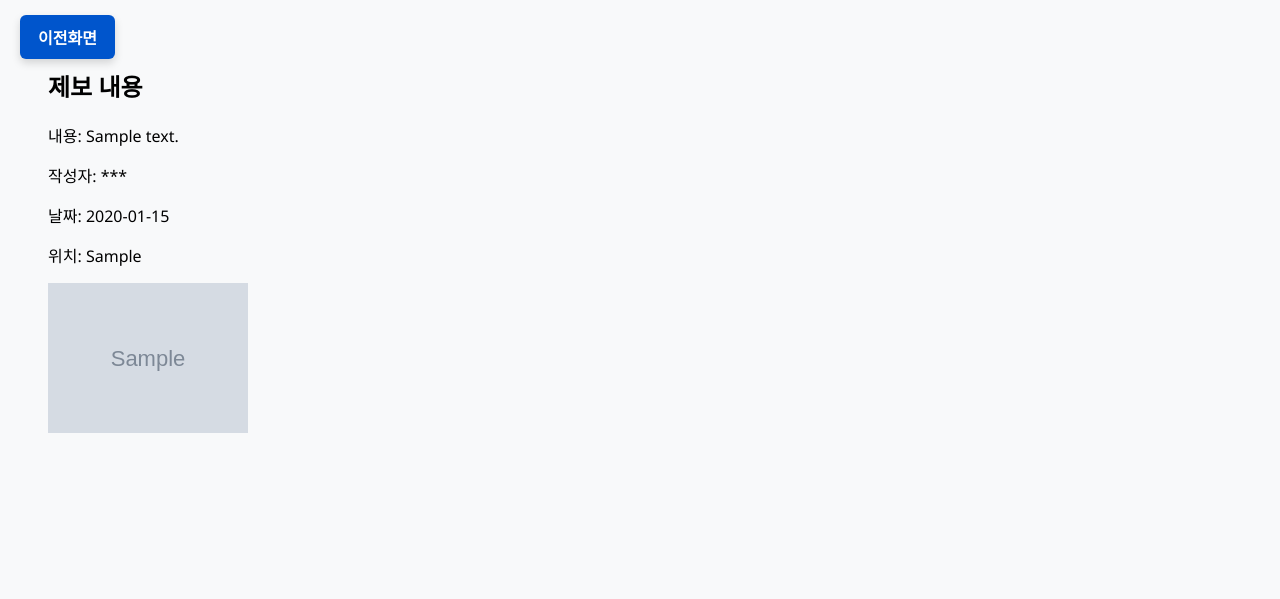
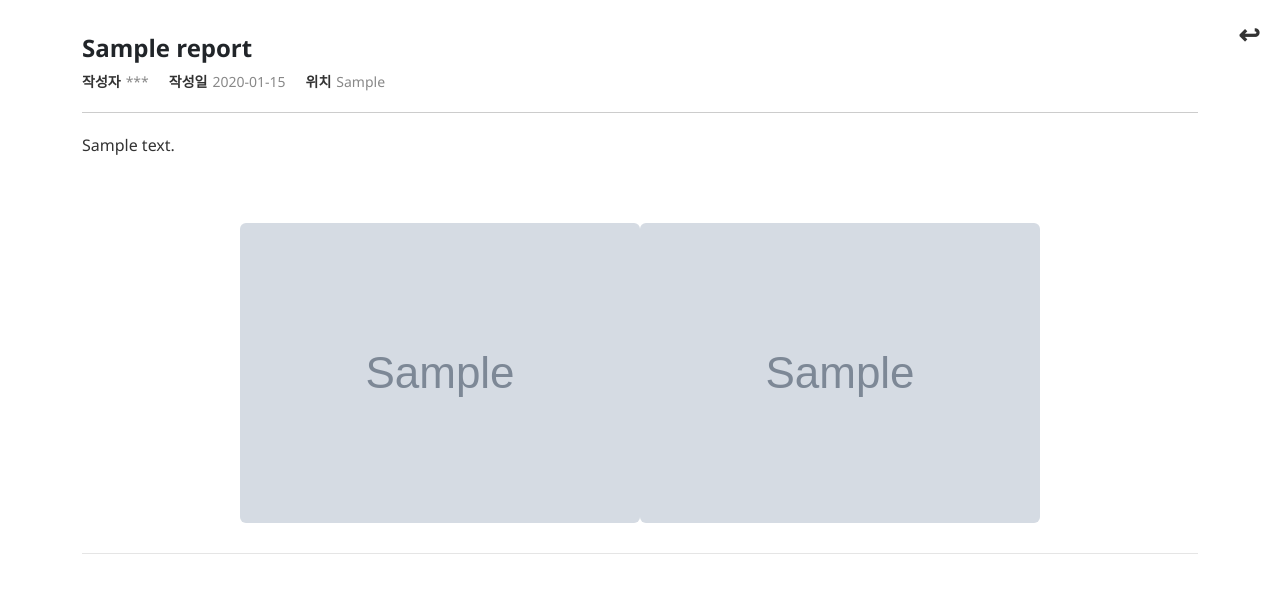
Before and after one commit to 2025-SMHRD-SW-LangIntelligence/TA, a Spring Boot app: page /report/detail/1 in a window 1280 px wide. Shown: the top 599 px of the page. Run offline with Spring Boot 4, Linux system fonts and the light colour scheme; tables that the repository leaves empty hold one stand-in row (values such as "Sample post"); grey boxes marked "Sample" are stand-in pictures.

Commit message:
0625-현식/ 최종

```diff
--- a/src/main/java/com/smhrd/ta/controller/ReportController.java
+++ b/src/main/java/com/smhrd/ta/controller/ReportController.java
@@ -101,7 +101,7 @@ public class ReportController {
 		case "location":
 			results = reportRepository.findByLocationContaining(keyword);
 			break;
-		case "content":
+		case "title":
 		default:
 			results = reportRepository.findByContentContaining(keyword);
 			break;
@@ -173,6 +173,7 @@ public class ReportController {
 	    existingReport.setContent(report.getContent());
 	    existingReport.setLocation(report.getLocation());
 	    existingReport.setWriteDay(LocalDate.now());
+	    existingReport.setTitle(report.getTitle());
 
 	    // 새 이미지 업로드 시 처리
 	    if (!file.isEmpty()) {
--- a/src/main/resources/templates/reportDetail.html
+++ b/src/main/resources/templates/reportDetail.html
@@ -1,119 +1,161 @@
 <!DOCTYPE html>
-<html xmlns:th="http://www.thymeleaf.org">
+<html lang="ko" xmlns:th="http://www.thymeleaf.org">
 <head>
 <meta charset="UTF-8">
-<title>제보 상세</title>
+<title>제보 상세보기</title>
+<link
+	href="https://cdn.jsdelivr.net/npm/bootstrap@5.3.0/dist/css/bootstrap.min.css"
+	rel="stylesheet">
 <style>
 body {
 	font-family: 'Segoe UI', sans-serif;
-      background-color: #f8f9fa;
-      padding: 40px;
+	background-color: #fff;
+	padding: 30px;
 }
-    .report-container {
-      background-color: #fff;
-      border-radius: 10px;
-      padding: 30px;
-      box-shadow: 0 4px 16px rgba(0, 0, 0, 0.1);
+
+.btn-back {
+	position: fixed;
+	top: 15px;
+	right: 20px;
+	background: none;
+	border: none;
+	font-size: 26px;
+	font-weight: bold;
+	color: #333;
+	cursor: pointer;
+	text-decoration: none;
 }
-    .report-header {
+
+.btn-back:hover {
+	color: #000;
+}
+
+.report-title {
+	font-size: 24px;
+	font-weight: bold;
+	margin-bottom: 5px;
+}
+
+.meta-info {
 	display: flex;
-      justify-content: space-between;
+	gap: 20px;
+	font-size: 14px;
+	color: #333;
+	margin-bottom: 20px;
+}
+
+.meta-info .label {
+	font-weight: bold;
+	color: #333;
+	margin-right: 5px;
+}
+
+.meta-info span.value {
+	color: #888;
+}
+
+.content-area {
+	padding: 20px 0;
+	border-top: 1px solid #ccc;
+	margin-top: 20px;
+	color: #333;
+}
+
+.image-container {
+	display: flex;
 	align-items: center;
-      margin-bottom: 30px;
+	justify-content: center;
+	height: auto;
+	margin-top: 30px;
 }
-    .report-title {
-      font-size: 1.8rem;
-      font-weight: bold;
+
+.image-container img {
+	max-width: 100%;
+	max-height: 300px;
+	border-radius: 6px;
 }
-    .report-meta {
-      display: flex;
-      gap: 15px;
-      color: #6c757d;
-      font-size: 0.95rem;
+
+.no-image {
+	color: #999;
 }
-    .report-content {
-      margin-top: 30px;
-      white-space: pre-wrap;
-      font-size: 1.1rem;
-    }
-    .report-image {
-      margin-top: 40px;
-      text-align: center;
-    }
-    .report-image img {
-      max-width: 100%;
-      max-height: 400px;
-      border-radius: 8px;
-      border: 1px solid #ccc;
-    }
+
 .action-buttons {
 	margin-top: 30px;
 	text-align: right;
 }
-    .btn-action {
-      margin-left: 10px;
+
+.action-buttons a, .action-buttons button {
+	background: none;
+	border: none;
+	color: #333;
+	font-size: 14px;
+	padding: 4px 10px;
+	margin-left: 5px;
+	cursor: pointer;
+	text-decoration: none; /* 밑줄 제거 */
+	transition: all 0.2s ease;
+}
+
+.action-buttons a:hover, .action-buttons button:hover {
+	color: #000;
+	box-shadow: 0 1px 4px rgba(0, 0, 0, 0.15);
+	border-radius: 4px;
+}
+
+.action-buttons form {
+	display: inline;
 }
 </style>
-
-
-
 </head>
 <body>
-	<div class="card">
-		<h2>제보 내용</h2>
+	<a th:href="@{/report/list}" class="btn-back">&#x21A9;</a>
 
-		<p>
-			<span class="label">내용:</span> <span th:text="${report.content}">내용
-				없음</span>
-		</p>
-		<p>
-			<span class="label">작성자:</span> <span th:text="${report.maskedId}">작성자
-				없음</span>
-		</p>
-		<p>
-			<span class="label">날짜:</span> <span th:text="${report.writeDay}">날짜
-				없음</span>
-		</p>
-		<p>
-			<span class="label">위치:</span> <span th:text="${report.location}">위치
-				없음</span>
-		</p>
+	<div class="container">
+		<div class="report-title" th:text="${report.title}">제목 들어갈 공간</div>
 
-		<!-- ✅ 뒤로가기 버튼 (우측 상단 고정, 잘 보이도록 스타일링) -->
-		<a th:href="@{/report/list}"
-			style="position: fixed; top: 15px; left: 20px; background-color: #0055cc; color: white; padding: 10px 18px; border-radius: 6px; font-weight: bold; text-decoration: none; box-shadow: 0 4px 8px rgba(0, 0, 0, 0.15); z-index: 1000;">
-			이전화면 </a>
+		<div class="meta-info">
+			<div>
+				<span class="label">작성자</span><span class="value"
+					th:text="${report.maskedId}">작성자</span>
+			</div>
+			<div>
+				<span class="label">작성일</span><span class="value"
+					th:text="${report.writeDay}">날짜</span>
+			</div>
+			<div>
+				<span class="label">위치</span><span class="value"
+					th:text="${report.location}">위치</span>
+			</div>
+		</div>
+
+		<div class="content-area">
+			<p th:text="${report.content}">본문 내용</p>
+		</div>
 
 		<div class="image-container">
-			<div th:if="${report.images != null and !report.images.isEmpty()}">
-				<img th:if="${report.images[0] != null}"
-					th:src="@{${report.images[0].imgUrl}}"
-					style="max-width: 200px; max-height: 200px; margin-bottom: 10px;" />
-
+			<img th:if="${report.imgPath != null}" th:src="@{${report.imgPath}}"
+				alt="제보 이미지" /> <img
+				th:if="${report.images != null and !#lists.isEmpty(report.images)}"
+				th:src="@{${report.images[0].imgUrl}}" alt="첨부 이미지" />
+			<div class="no-image"
+				th:if="${report.imgPath == null and (report.images == null or #lists.isEmpty(report.images))}">업로드된
+				이미지가 없습니다.</div>
 		</div>
 
-			<div class="no-image"
-				th:if="${report.images == null or report.images.isEmpty()}">
-				업로드된 이미지가 없습니다.</div>
+		<div class="action-buttons"
+			th:if="${session.loginUser != null and (session.loginUser.role == 'ADMIN' or session.loginUser.username == report.id)}">
 
-			<!-- ✅ 본문 아래 수정/삭제 버튼 (글 작성자만 보임) -->
+			<a th:href="@{/report/edit/{id}(id=${report.reportId})}">수정</a>
 
-			<div class="action-buttons"
-				th:if="${session.loginUser != null
-    and (session.loginUser.role == 'ADMIN'
-         or session.loginUser.username == report.id)}">
-
-				<a th:href="@{/report/edit/{id}(id=${report.reportId})}"
-					class="btn btn-primary">수정</a>
-				<!-- 📍 페이지 가장 바깥쪽(본문 내용 아래)에 위치 -->
 			<form th:action="@{/report/delete/{id}(id=${report.reportId})}"
-					method="post" style="display: inline;">
-					<button type="submit" class="btn btn-danger">🗑 삭제</button>
+				method="post">
+				<button type="submit" onclick="return confirm('정말 삭제하시겠습니까?')">삭제</button>
 			</form>
 		</div>
+		<hr style="margin-top: 30px; border: none; border-top: 1px solid #999;">
+	</div>
 
-
-		</div>
-	</div>
+	<script
+		src="https://cdn.jsdelivr.net/npm/bootstrap@5.3.0/dist/js/bootstrap.bundle.min.js"></script>
 </body>
 </html>
```
Also changed, not shown: src/main/java/com/smhrd/ta/entity/Report.java (+14 -14 lines), src/main/resources/templates/reportEditForm.html (+7 -1 lines), src/main/resources/templates/reportForm.html (+12 -11 lines), src/main/resources/templates/reportList.html (+18 -9 lines). Lines whose indentation alone changed are shown as unchanged.
